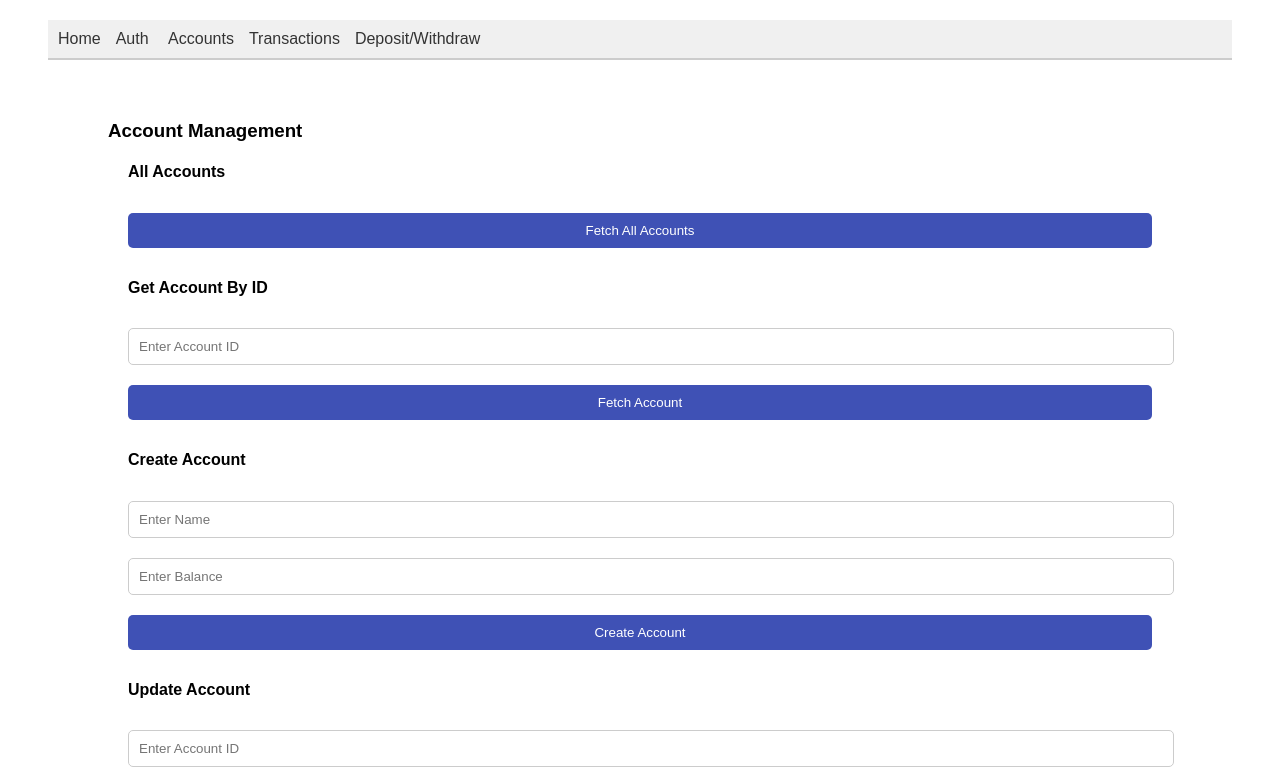
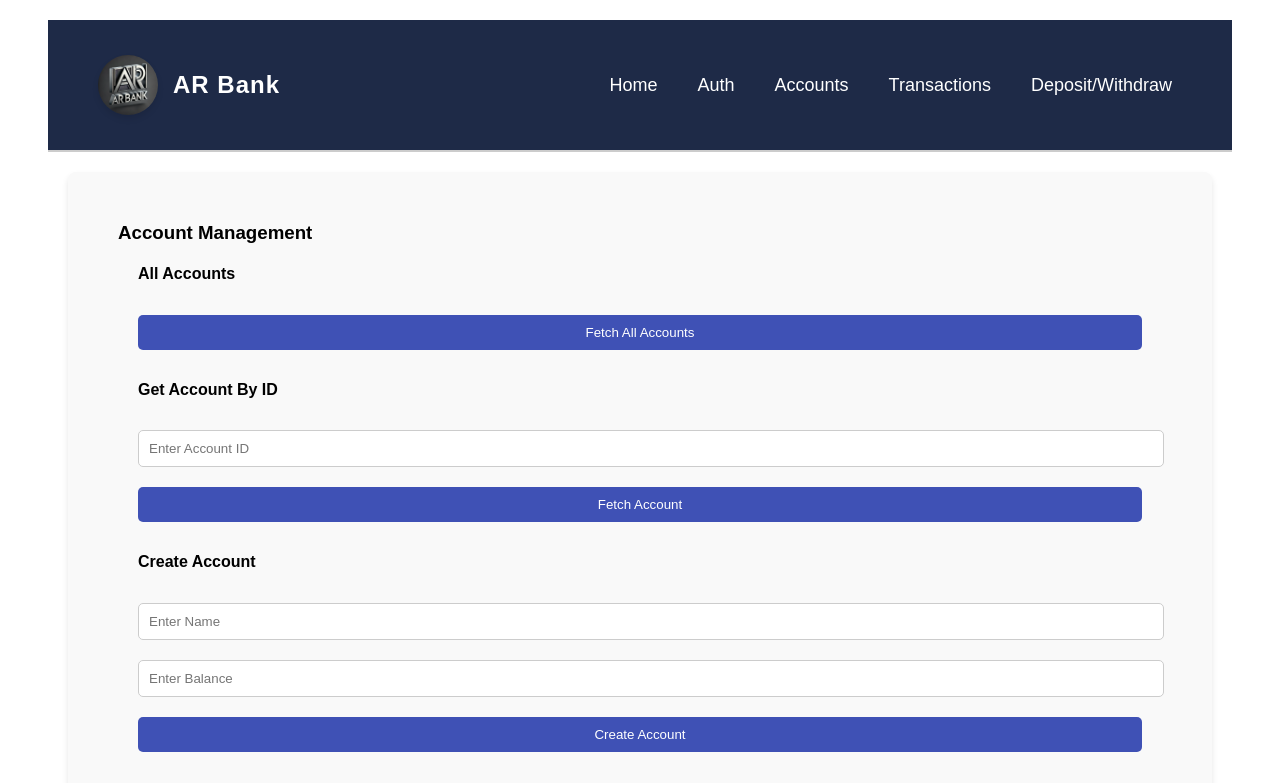
Before and after one commit to Ramanan1711/banking-api-frontend, a React app: page /accounts in a window 1280 px wide. Shown: the top 783 px of the page. Built offline with nearby package versions, Linux system fonts and the light colour scheme.

Commit message:
Logo For HOME Page

```diff
--- a/package.json
+++ b/package.json
@@ -13,6 +13,7 @@
   "description": "",
   "dependencies": {
     "axios": "^1.7.9",
+    "file-loader": "^6.2.0",
     "react": "^19.0.0",
     "react-dom": "^19.0.0",
     "react-router-dom": "^7.1.0"
--- a/src/App.js
+++ b/src/App.js
@@ -5,19 +5,28 @@ import Account from './components/Account';
 import Transactions from './components/Transactions';
 import DepositWithdraw from './components/DepositWithdraw'; // Import DepositWithdraw component
 import Auth from './components/Auth'; // Import Auth component
+import logo from './assets/AR Bank Logo.webp'; // Import logo image
 
 function App() {
   return (
     <Router>
       <div>
+        {/* Navigation Bar */}
         <nav style={styles.nav}>
-          <Link to="/" style={styles.navLink}>Home</Link>
-          <Link to="/auth" style={styles.navLink}>Auth</Link> {/* Link to Auth page */}
-          <Link to="/accounts" style={styles.navLink}>Accounts</Link>
-          <Link to="/transactions" style={styles.navLink}>Transactions</Link>
-          <Link to="/deposit-withdraw" style={styles.navLink}>Deposit/Withdraw</Link>
+          <div style={styles.logoContainer}>
+            <img src={logo} alt="AR Bank Logo" style={styles.logo} /> {/* Display the logo */}
+            <span style={styles.logoText}>AR Bank</span> {/* Add the bank name next to the logo */}
+          </div>
+          <div style={styles.navLinks}>
+            <Link to="/" style={styles.navLink}>Home</Link>
+            <Link to="/auth" style={styles.navLink}>Auth</Link> {/* Link to Auth page */}
+            <Link to="/accounts" style={styles.navLink}>Accounts</Link>
+            <Link to="/transactions" style={styles.navLink}>Transactions</Link>
+            <Link to="/deposit-withdraw" style={styles.navLink}>Deposit/Withdraw</Link>
+          </div>
         </nav>
 
+        {/* Main Content Area */}
         <div style={styles.mainContent}>
           <Routes>
             <Route path="/" element={<h1>Welcome to the Banking Application</h1>} />
@@ -34,19 +43,66 @@ function App() {
 
 const styles = {
   nav: {
-    padding: '10px',
-    background: '#f0f0f0',
+    display: 'flex',
+    justifyContent: 'space-between',
+    alignItems: 'center',
+    padding: '15px 30px',
+    background: '#1E2A47',  // Dark blue background for a premium feel
+    color: '#fff',  // White text for contrast
     borderBottom: '2px solid #ccc',
   },
+  logoContainer: {
+    display: 'flex',
+    alignItems: 'center',
+  },
+  logo: {
+    width: '60px',  // Increased logo size
+    height: '60px', // Increased logo size
+    marginRight: '15px', // Space between logo and the text
+    borderRadius: '50%', // Make logo round if desired
+    boxShadow: '0 4px 6px rgba(0, 0, 0, 0.1)', // Add subtle shadow for depth
+  },
+  logoText: {
+    fontSize: '24px',
+    fontWeight: '700',
+    color: '#fff',
+    letterSpacing: '1px',
+  },
+  navLinks: {
+    display: 'flex',
+    alignItems: 'center',
+  },
   navLink: {
-    marginRight: '15px',
+    marginLeft: '20px',
     textDecoration: 'none',
-    color: '#333',
-    fontSize: '16px',
+    color: '#fff', // White color for links
+    fontSize: '18px',
+    fontWeight: '500',
+    padding: '5px 10px', // Add padding to make links look more clickable
+    borderRadius: '5px', // Round corners for links
+    transition: 'background 0.3s ease', // Smooth transition for hover effect
+  },
+  navLinkHover: {
+    background: '#FFB645', // Gold hover effect for premium look
+    color: '#333', // Dark text when hovered
   },
   mainContent: {
-    padding: '20px',
+    padding: '30px',
+    backgroundColor: '#f9f9f9', // Light background color for content
+    borderRadius: '8px', // Rounded corners for content area
+    boxShadow: '0 4px 6px rgba(0, 0, 0, 0.1)', // Add subtle shadow for depth
   },
 };
 
+// Add hover effect for links
+const addHoverEffect = (e) => {
+  e.target.style.backgroundColor = '#FFB645';
+  e.target.style.color = '#333';
+};
+
+const removeHoverEffect = (e) => {
+  e.target.style.backgroundColor = '';
+  e.target.style.color = '';
+};
+
 export default App;
--- a/webpack.config.js
+++ b/webpack.config.js
@@ -20,6 +20,17 @@ module.exports = {
         test: /\.css$/, // Load CSS files
         use: ['style-loader', 'css-loader'],
       },
+      {
+        test: /\.(webp|png|jpg|jpeg|gif)$/i, // Add this rule to handle image files
+        use: [
+          {
+            loader: 'file-loader',
+            options: {
+              name: '[path][name].[ext]', // Preserve file name and path
+            },
+          },
+        ],
+      },
     ],
   },
   resolve: {
```
Also changed, not shown: src/assets/AR Bank Logo.webp (added), 1 other file (tests, documents, lock files or other folders).
